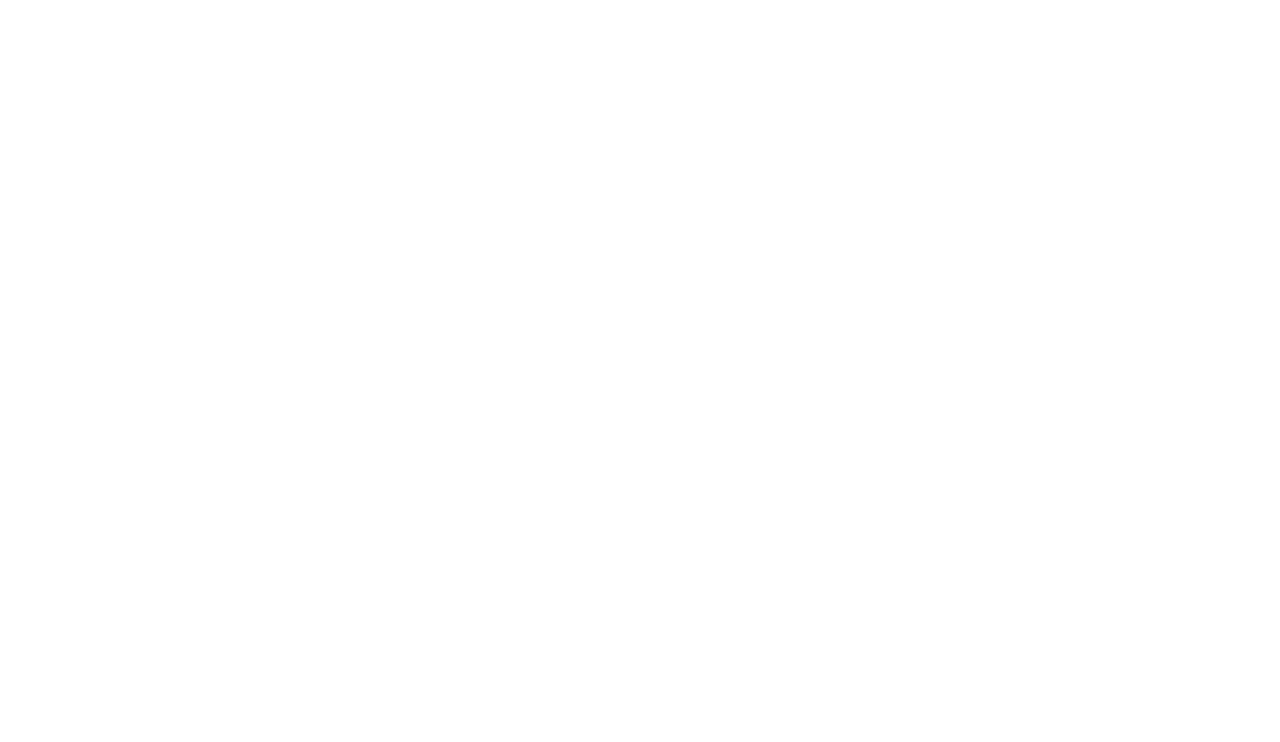
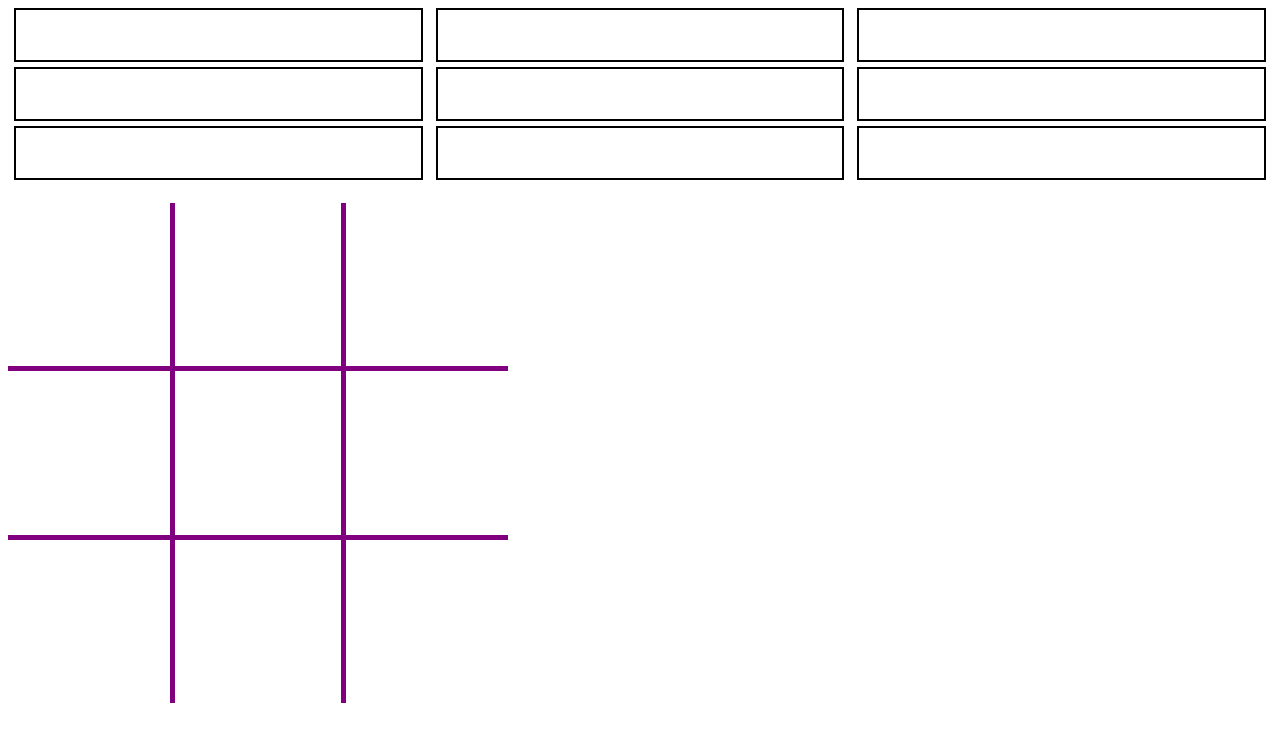
Before and after one commit to benkhuber/tic-tac-toe, a plain HTML site: page index.html in a window 1280 px wide. Drawn offline with Linux system fonts and the light colour scheme.

Commit message:
gameboard grid

```diff
--- a/index.html
+++ b/index.html
@@ -10,5 +10,19 @@
 </head>
 <body>
     <script src="script.js" defer></script>
+
+    <div class="gameboard-container"></div>
+<br>
+    <div class="gameboard">
+        <div class="cell top left"></div>
+        <div class="cell top"></div>
+        <div class="cell top right"></div>
+        <div class="cell left"></div>
+        <div class="cell"></div>
+        <div class="cell right"></div>
+        <div class="cell bottom left"></div>
+        <div class="cell bottom"></div>
+        <div class="cell bottom right"></div>
+    </div>
 </body>
 </html>
--- a/script.js
+++ b/script.js
@@ -0,0 +1,13 @@
+let gameboard = [0,0,0,0,0,0,0,0,0];
+
+function renderGameboard() {
+    let gameboardContainer = document.getElementsByClassName('gameboard-container');
+    for (i=0; i < gameboard.length; i++) {
+        let tile = document.createElement('div');
+        tile.value = i;
+        tile.classList.add('gameboard-cell');
+        gameboardContainer[0].appendChild(tile);
+    }
+}
+
+renderGameboard();
--- a/style.css
+++ b/style.css
@@ -0,0 +1,42 @@
+.gameboard-container {
+    display: flex;
+    flex-wrap: wrap;
+    justify-content: space-around;
+}
+
+.gameboard-cell {
+    flex: 0 0 32%;
+    height: 50px;
+    margin-bottom: 5px;
+    border: solid black 2px;
+}
+
+
+.gameboard {
+    display: grid;
+    grid-template-columns: repeat(3, 1fr);
+    max-width: 500px;
+    height: 500px;
+}
+
+.cell {
+    background-color: white;
+    padding: 0.5em;
+}
+
+.top {
+    border-bottom: solid purple 5px;
+
+}
+
+.bottom {
+    border-top: solid purple 5px;
+}
+
+.left {
+    border-right: solid purple 5px;
+}
+
+.right {
+    border-left: solid purple 5px;
+}
```
